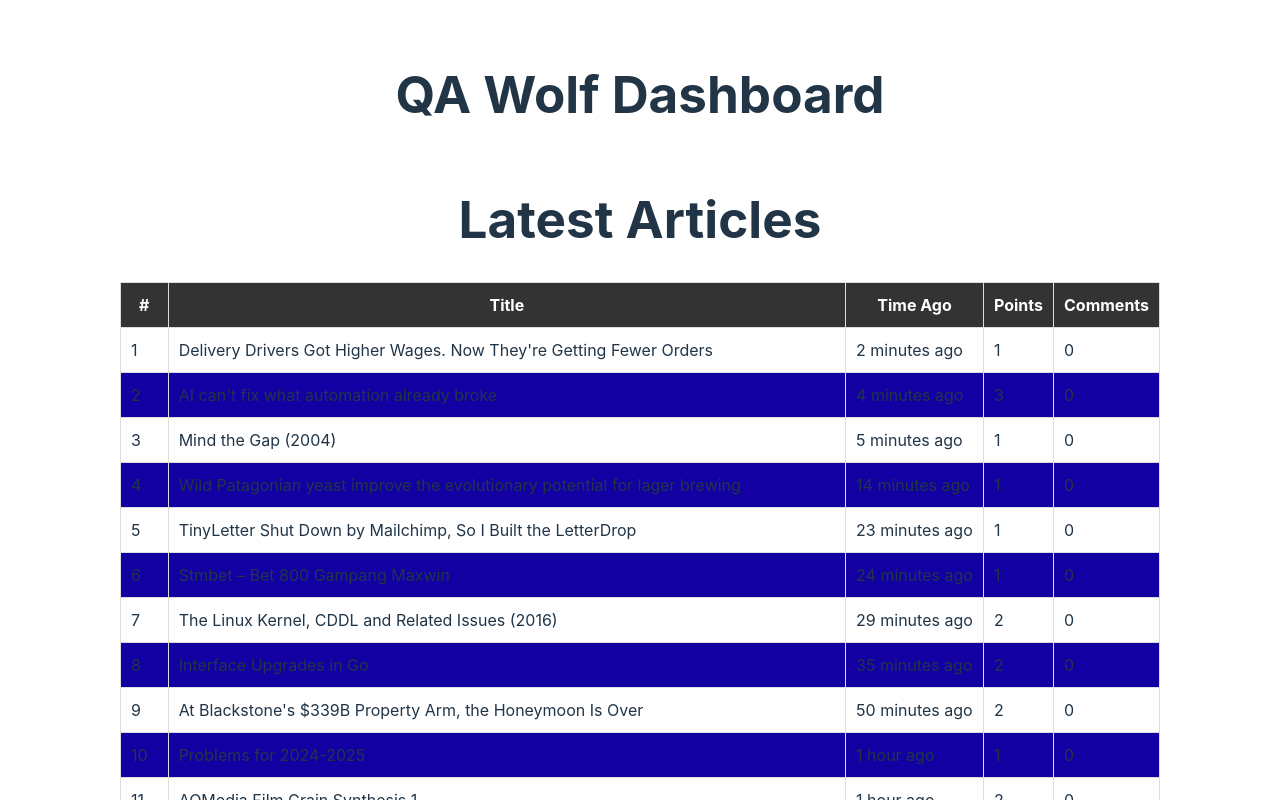
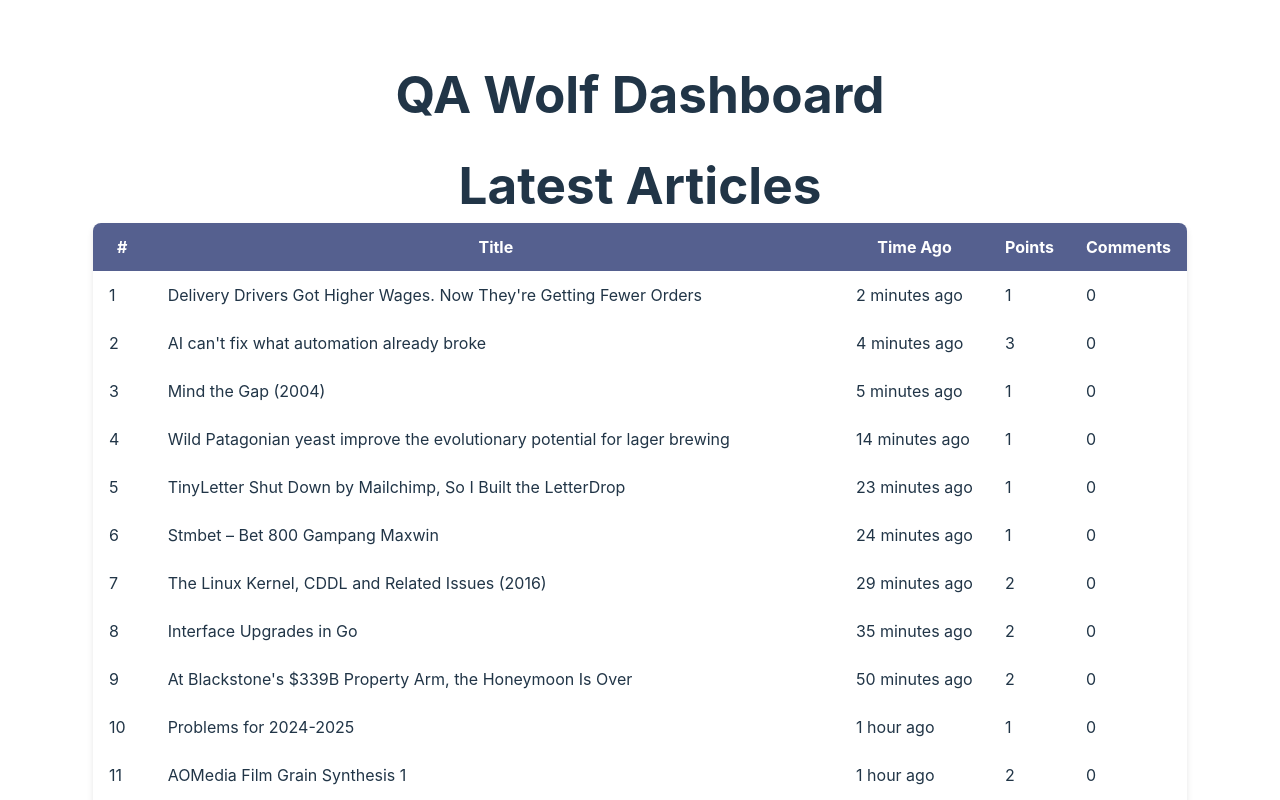
Before and after one commit to michaelm4320/Automated-News-Dashboard, a React (Vite) app: page / in a window 1280 px wide. Shown: the top 800 px of the page. Built offline with nearby package versions, Linux system fonts and the light colour scheme.

Commit message:
change table style

```diff
--- a/package.json
+++ b/package.json
@@ -16,7 +16,8 @@
     "react": "^18.2.0",
     "react-bootstrap": "^2.10.2",
     "react-chartjs-2": "^5.2.0",
-    "react-dom": "^18.2.0"
+    "react-dom": "^18.2.0",
+    "react-table": "^7.8.0"
   },
   "devDependencies": {
     "@types/react": "^18.2.66",
--- a/src/components/LatestArticles.css
+++ b/src/components/LatestArticles.css
@@ -1,42 +1,52 @@
 /* src/components/LatestArticles.css */
 
 .table-wrapper {
-    overflow-x: auto;
-    margin: 20px 0;
+  margin-top: 20px;
+}
+
+h1 {
+  font-size: 24px;
+  margin-bottom: 10px;
 }
 
 table {
   width: 100%;
   border-collapse: collapse;
-    min-width: 600px; /* Adjust as needed */
+  border-radius: 8px;
+  overflow: hidden;
+  box-shadow: 0 4px 6px rgba(0, 0, 0, 0.1);
 }
 
-  thead th {
-    position: sticky;
-    top: 0;
-    background-color: #333;
-    color: #fff;
-    padding: 10px;
+th,
+td {
+  padding: 12px 16px;
   text-align: left;
 }
 
+th {
+  background-color: #55608f;
+  color: white;
+}
+
 tbody tr:nth-child(even) {
-    background-color: #1300a2;
+  background-color: rgba(255, 255, 255, 0.1);
 }
 
 tbody tr:hover {
-    background-color: #5a57ff;
+  background-color: rgba(255, 255, 255, 0.2);
 }
 
-  th, td {
-    border: 1px solid #ddd;
-    padding: 10px;
+tbody td {
+  position: relative;
 }
 
-  th {
-    cursor: pointer;
+tbody td:hover:before {
+  content: '';
+  position: absolute;
+  left: 0;
+  right: 0;
+  top: -9999px;
+  bottom: -9999px;
+  background-color: rgba(255, 255, 255, 0.2);
+  z-index: -1;
 }
-
-  td {
-    text-align: left;
-  }
--- a/src/components/LatestArticles.jsx
+++ b/src/components/LatestArticles.jsx
@@ -26,7 +26,7 @@ const LatestArticles = () => {
         </thead>
         <tbody>
           {articles.map((article, index) => (
-            <tr key={index}>
+            <tr key={index}> {/* Assign a unique key prop */}
               <td>{index + 1}</td>
               <td>{article.title}</td>
               <td>{article.timeAgo}</td>
```
Also changed, not shown: src/components/WolfLogo.css (added, +9 -0 lines), src/components/WolfLogo.jsx (added, +13 -0 lines), 1 other file (tests, documents, lock files or other folders). Lines whose indentation alone changed are shown as unchanged.
